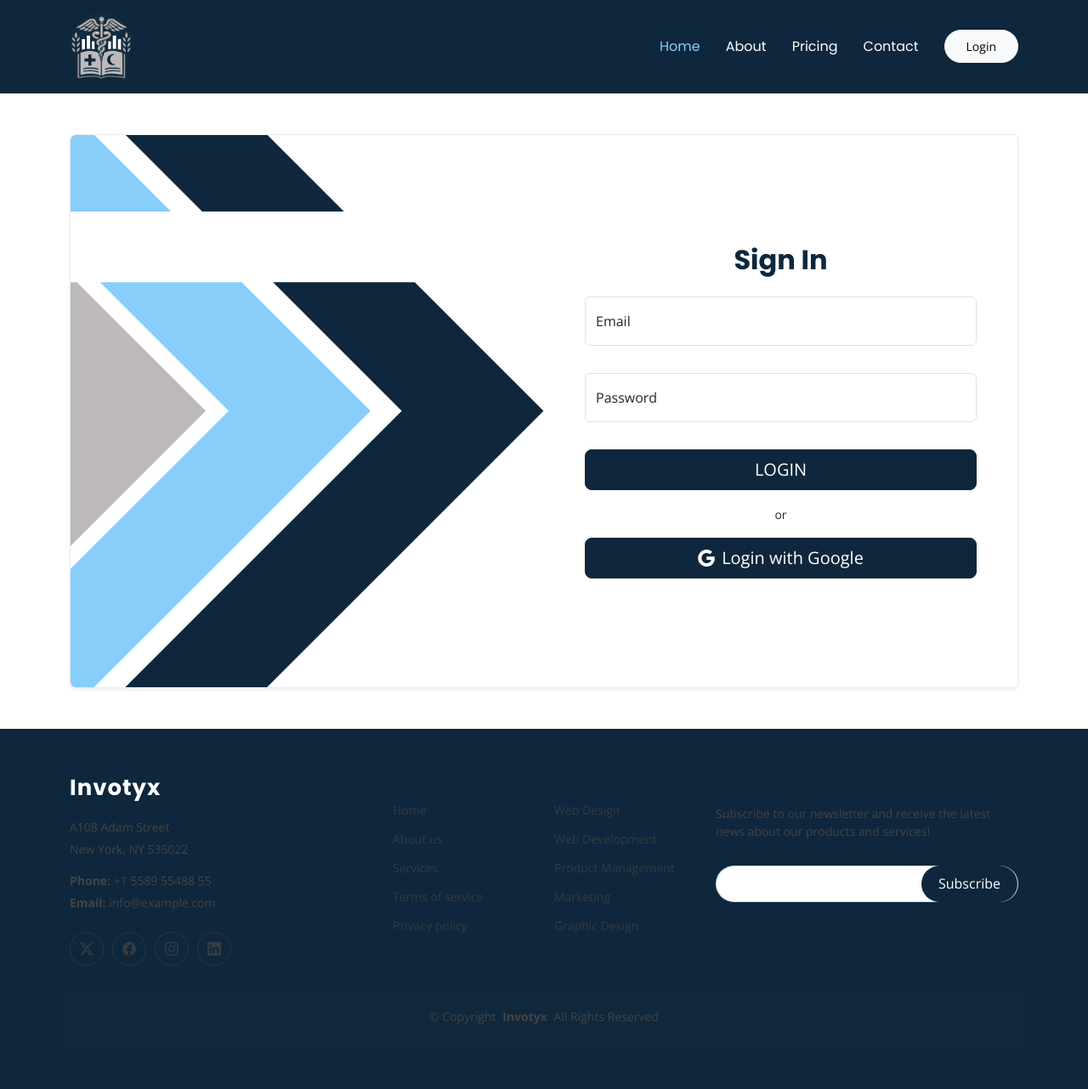
After one commit to MrPhenomenon/invotyx, a Yii app: the page made by views/site/login.php in a window 1280 px wide. The commit adds this page. Shown: the whole page at 85% size. Run offline with PHP 8.4 and a stand-in for Yii, Linux system fonts and the light colour scheme; the template is opened without the code that fills it, so the values that code supplies are empty; some libraries are stand-ins or nearby versions.

Commit message:
Implement Google OAuth authentication and enhance user registration flow - Added Google authentication support in SiteController - Updated registration process to handle user subscriptions more robustly - Improved error handling during user registration - Added login page with Google login option - Updated SVG background image for authentication - Minor adjustments to form elements in registration page

```diff
--- a/composer.json
+++ b/composer.json
@@ -18,7 +18,8 @@
         "yiisoft/yii2": "~2.0.45",
         "yiisoft/yii2-bootstrap5": "~2.0.2",
         "yiisoft/yii2-symfonymailer": "~2.0.3",
-        "phpoffice/phpspreadsheet": "^4.2"
+        "phpoffice/phpspreadsheet": "^4.2",
+        "yiisoft/yii2-authclient": "^2.2"
     },
     "require-dev": {
         "yiisoft/yii2-debug": "~2.1.0",
--- a/models/UserSubscriptions.php
+++ b/models/UserSubscriptions.php
@@ -36,7 +36,7 @@ class UserSubscriptions extends \yii\db\ActiveRecord
     public function rules()
     {
         return [
-            [['user_id', 'subscription_id', 'start_date', 'end_date', 'is_active'], 'required'],
+            [['user_id', 'subscription_id', 'end_date', 'is_active'], 'required'],
             [['user_id', 'subscription_id', 'is_active'], 'integer'],
             [['start_date', 'end_date'], 'safe'],
             [['subscription_id'], 'exist', 'skipOnError' => true, 'targetClass' => Subscriptions::class, 'targetAttribute' => ['subscription_id' => 'id']],
--- a/views/layouts/header.php
+++ b/views/layouts/header.php
@@ -11,12 +11,12 @@
           <li><a href="/" class="active">Home<br></a></li>
           <li><a href="/about">About</a></li>
           <li><a href="/pricing">Pricing</a></li>
-          <li><a href="contact.html">Contact</a></li>
+          <li><a href="/">Contact</a></li>
         </ul>
         <i class="mobile-nav-toggle d-xl-none bi bi-list"></i>
       </nav>
 
-      <a class="btn-getstarted btn btn-light" href="courses.html">Login</a>
+      <a class="btn-getstarted btn btn-light" href="/login">Login</a>
 
     </div>
   </header>
--- /dev/null
+++ b/views/site/login.php
@@ -0,0 +1,61 @@
+<section class="p-3 p-md-4 p-xl-5">
+    <div class="container">
+        <div class="row justify-content-center">
+            <div class="col-12 col-xxl-11">
+                <div class="card border-light-subtle shadow-sm overflow-hidden">
+                    <div class="row g-0">
+                        <div class="col-12 col-md-6">
+                            <img class="img-fluid rounded-start w-100 h-100 object-fit-cover" loading="lazy"
+                                src="/dassets/images/authentication/img-auth-bg.svg" alt="Side Banner" style="max-height: 650px; min-height: 100%;">
+                        </div>
+                        <div class="col-12 col-md-6 d-flex align-items-center">
+                            <div class="card-body p-3 p-md-4 p-xl-5 w-100">
+                                <div class="text-center mb-4">
+                                    <h2 class="fw-bold">Sign In</h2>
+                                </div>
+                                <form id="admin-form">
+                                    <div class="row gy-3">
+                                        <div class="col-12">
+                                            <div class="form-floating mb-3">
+                                                <input type="email" class="form-control" name="email" id="email"
+                                                    placeholder="name@example.com" required>
+                                                <label for="email" class="form-label">Email</label>
+                                            </div>
+                                        </div>
+                                        <div class="col-12">
+                                            <div class="form-floating mb-3">
+                                                <input type="password" class="form-control" name="password"
+                                                    id="password" value="" placeholder="Password" required>
+                                                <label for="password" class="form-label">Password</label>
+                                            </div>
+                                        </div>
+
+                                        <!-- Updated Button Section -->
+                                        <div class="col-12">
+                                            <div class="d-grid mb-3">
+                                                <button class="btn btn-primary btn-lg" type="submit">LOGIN</button>
+                                            </div>
+
+                                            <div class="text-center mb-3">
+                                                <small>or</small>
+                                            </div>
+
+                                            <div class="d-grid">
+                                                <a href="/site/auth?authclient=google" title="Google"
+                                                    class="google auth-link btn btn-primary btn-lg">
+                                                    <i class="bi bi-google me-2"></i>Login with Google
+                                                </a>
+                                            </div>
+                                        </div>
+                                        <!-- End Updated Button Section -->
+
+                                    </div>
+                                </form>
+                            </div>
+                        </div>
+                    </div>
+                </div>
+            </div>
+        </div>
+    </div>
+</section>
```
Also changed, not shown: config/web.php (+12 -0 lines), controllers/SiteController.php (+59 -7 lines), views/site/registration.php (+12 -2 lines), web/dassets/images/authentication/img-auth-bg.svg, web/siteassets/js/main.js (line endings or trailing spaces), 1 other file.
